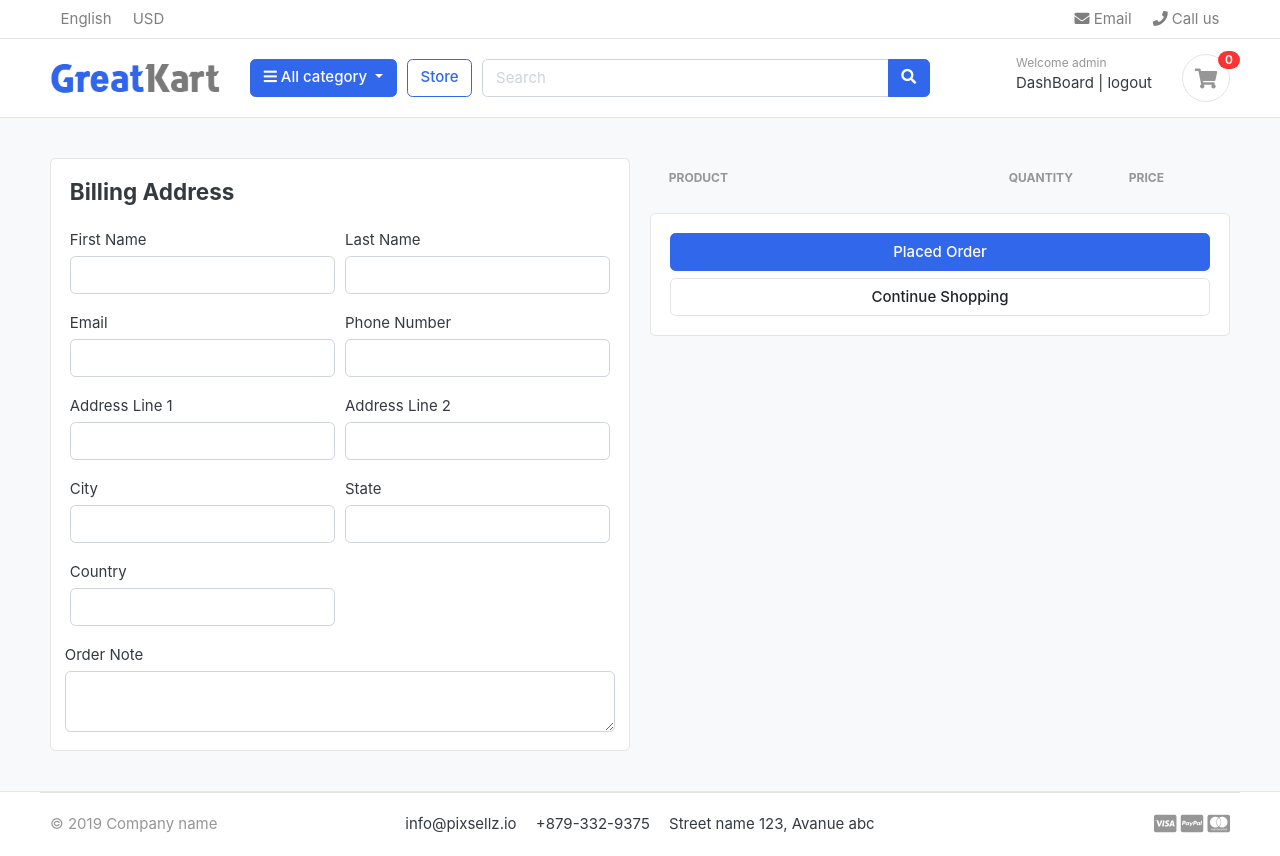
After one commit to akshay0753/Gokart-django, a Django app: page /cart/checkout/ in a window 1280 px wide. The commit adds this page. Run offline with Django 4.2, Linux system fonts and the light colour scheme; a user stored in the database is signed in; data comes from the database, SQL or seed files in the repository; both versions use the stored data as it was after the commit; lists and menus that the app fills with data are empty; some libraries are stand-ins or nearby versions; some web fonts are replaced.

Commit message:
cart funtionality and dashboard done

```diff
--- a/Gokart_project/carts/context_processors.py
+++ b/Gokart_project/carts/context_processors.py
@@ -8,8 +8,12 @@ def counter(request):
         return {}
     else:
         try:
-            cart = Cart.objects.get(cart_id = _cart_id(request))
-            cart_items = CartItem.objects.filter(cart=cart)
+            cart = Cart.objects.filter(cart_id = _cart_id(request))
+            if request.user.is_authenticated:
+               cart_items = CartItem.objects.filter(user= request.user)
+               print(cart_items)
+            else:
+                cart_items = CartItem.objects.filter(cart=cart[:1])
             for cart_item in cart_items:
                 cart_count += cart_item.quantity
         except Cart.DoesNotExist:
--- a/Gokart_project/carts/models.py
+++ b/Gokart_project/carts/models.py
@@ -1,5 +1,6 @@
 from django.db import models
 from store.models import Product, Variation
+from accounts.models import Account
 # Create your models here.
 class Cart(models.Model):
     cart_id = models.CharField(max_length = 250, blank=True)
@@ -10,9 +11,10 @@ class Cart(models.Model):
 
 
 class CartItem(models.Model):
+    user = models.ForeignKey(Account, on_delete=models.CASCADE, null=True)
     product = models.ForeignKey(Product, on_delete = models.CASCADE)
     variation = models.ManyToManyField(Variation, blank=True)
-    cart = models.ForeignKey(Cart, on_delete = models.CASCADE)
+    cart = models.ForeignKey(Cart, on_delete = models.CASCADE, null=True)
     quantity = models.IntegerField()
     is_active = models.BooleanField(default=True)
 
--- a/Gokart_project/carts/urls.py
+++ b/Gokart_project/carts/urls.py
@@ -7,6 +7,7 @@ urlpatterns = [
     path('add_cart/<int:product_id>/',views.add_cart, name= "add_cart"),
     path('remove_cart/<int:product_id>/<int:cart_item_id>',views.remove_cart, name= "remove_cart"),
     path('remove_cart_item/<int:product_id>/<int:cart_item_id>',views.remove_cart_item, name= "remove_cart_item"),
+    path('checkout/',views.checkout, name= "checkout"),
 
 
 
--- a/Gokart_project/carts/views.py
+++ b/Gokart_project/carts/views.py
@@ -3,6 +3,7 @@ from store.models import Product, Variation
 from .models import Cart, CartItem
 from django.core.exceptions import ObjectDoesNotExist
 from django.http import HttpResponse
+from django.contrib.auth.decorators import login_required
 # Create your views here.
 
 def _cart_id(request):
@@ -13,80 +14,141 @@ def _cart_id(request):
 
 
 def add_cart(request, product_id):
+    current_user = request.user
     product = Product.objects.get(id=product_id)
-    product_variation = []
-    if request.method == "POST":
-        for item in request.POST:
-            key = item
-            value = request.POST[key]
-            try:
-                variation =  Variation.objects.get(product=product, variation_category__iexact=key, variation_value__iexact=value)
-                # print(variation)
-                product_variation.append(variation)
-                print(product_variation)
-            except:
-                pass
-    try:
-        cart = Cart.objects.get(cart_id = _cart_id(request))
-    except Cart.DoesNotExist:
-        cart = Cart.objects.create(cart_id = _cart_id(request))
-    cart.save()
-    is_cart_item_exist = CartItem.objects.filter(product=product,cart=cart).exists()
-    if is_cart_item_exist:
-        cart_item = CartItem.objects.filter(product = product, cart=cart)
-        # exixting variation  ---> database
-        # current variation   ----> product_variation
-        #  item id            ----> database
-        existing_variation_list =[]
-        id= []
-        for item in cart_item:
-            existing_variation = item.variation.all()
-            existing_variation_list.append(list(existing_variation))
-            id.append(item.id)
-        print(existing_variation_list)
+    if current_user.is_authenticated:
+        product_variation = []
+        if request.method == "POST":
+            for item in request.POST:
+                key = item
+                value = request.POST[key]
+                try:
+                    variation =  Variation.objects.get(product=product, variation_category__iexact=key, variation_value__iexact=value)
+                    # print(variation)
+                    product_variation.append(variation)
+                    print(product_variation)
+                except:
+                    pass
 
-        if product_variation in existing_variation_list:
-            # return HttpResponse(True)
-            # increase cart item quanitity
-            index = existing_variation_list.index(product_variation)
-            item_id = id[index]
-            item = CartItem.objects.get(product=product, id=item_id)
-            item.quantity +=1
-            item.save()
+        is_cart_item_exist = CartItem.objects.filter(product=product,user=current_user).exists()
+        if is_cart_item_exist:
+            cart_item = CartItem.objects.filter(product = product, user=current_user)
+            # exixting variation  ---> database
+            # current variation   ----> product_variation
+            #  item id            ----> database
+            existing_variation_list =[]
+            id= []
+            for item in cart_item:
+                existing_variation = item.variation.all()
+                existing_variation_list.append(list(existing_variation))
+                id.append(item.id)
+
+            if product_variation in existing_variation_list:
+                # return HttpResponse(True)
+                # increase cart item quanitity
+                index = existing_variation_list.index(product_variation)
+                item_id = id[index]
+                item = CartItem.objects.get(product=product, id=item_id)
+                item.quantity +=1
+                item.save()
 
 
+            else:
+                # create a new cart item
+                item = CartItem.objects.create(product = product, quantity=1, user=current_user)
+                item.variation
+                if len(product_variation) > 0 :
+                    item.variation.clear()
+                    item.variation.add(*product_variation)
+                # cart_item.quantity += 1
+                    # print(product_variation)
+                item.save()
         else:
-            # create a new cart item
-            item = CartItem.objects.create(product = product, quantity=1, cart=cart)
-            item.variation
+            cart_item = CartItem.objects.create(
+                product = product,
+                quantity = 1,
+                user = current_user,
+            )
+            print(product_variation)
             if len(product_variation) > 0 :
-                item.variation.clear()
-                item.variation.add(*product_variation)
-            # cart_item.quantity += 1
-                # print(product_variation)
-            item.save()
-
-
-
+                    cart_item.variation.add(*product_variation)
+            cart_item.save()
+        return redirect('cart')
 
 
     else:
-        cart_item = CartItem.objects.create(
-            product = product,
-            quantity = 1,
-            cart = cart,
-        )
-        print(product_variation)
-        if len(product_variation) > 0 :
-                cart_item.variation.add(*product_variation)
-        cart_item.save()
-    return redirect('cart')
+        product_variation = []
+        if request.method == "POST":
+            for item in request.POST:
+                key = item
+                value = request.POST[key]
+                try:
+                    variation =  Variation.objects.get(product=product, variation_category__iexact=key, variation_value__iexact=value)
+                    # print(variation)
+                    product_variation.append(variation)
+                    print(product_variation)
+                except:
+                    pass
+        try:
+            cart = Cart.objects.get(cart_id = _cart_id(request))
+        except Cart.DoesNotExist:
+            cart = Cart.objects.create(cart_id = _cart_id(request))
+        cart.save()
+        is_cart_item_exist = CartItem.objects.filter(product=product,cart=cart).exists()
+        if is_cart_item_exist:
+            cart_item = CartItem.objects.filter(product = product, cart=cart)
+            # exixting variation  ---> database
+            # current variation   ----> product_variation
+            #  item id            ----> database
+            existing_variation_list =[]
+            id= []
+            for item in cart_item:
+                existing_variation = item.variation.all()
+                existing_variation_list.append(list(existing_variation))
+                id.append(item.id)
+            print(existing_variation_list)
+
+            if product_variation in existing_variation_list:
+                # return HttpResponse(True)
+                # increase cart item quanitity
+                index = existing_variation_list.index(product_variation)
+                item_id = id[index]
+                item = CartItem.objects.get(product=product, id=item_id)
+                item.quantity +=1
+                item.save()
+
+
+            else:
+                # create a new cart item
+                item = CartItem.objects.create(product = product, quantity=1, cart=cart)
+                item.variation
+                if len(product_variation) > 0 :
+                    item.variation.clear()
+                    item.variation.add(*product_variation)
+                # cart_item.quantity += 1
+                    # print(product_variation)
+                item.save()
+
+        else:
+            cart_item = CartItem.objects.create(
+                product = product,
+                quantity = 1,
+                cart = cart,
+            )
+            print(product_variation)
+            if len(product_variation) > 0 :
+                    cart_item.variation.add(*product_variation)
+            cart_item.save()
+        return redirect('cart')
 
 def remove_cart(request, product_id, cart_item_id):
-    cart = Cart.objects.get(cart_id = _cart_id(request))
     product = get_object_or_404(Product,id=product_id)
     try:
-        cart_item = CartItem.objects.get(product=product, cart=cart, id = cart_item_id)
+        if request.user.is_authenticated:
+            cart_item = CartItem.objects.get(product=product, user=request.user, id = cart_item_id)
+        else:
+            cart = Cart.objects.get(cart_id = _cart_id(request))
+            cart_item = CartItem.objects.get(product=product, cart=cart, id = cart_item_id)
         if cart_item.quantity >1:
             cart_item.quantity -=1
             cart_item.save()
@@ -100,9 +162,12 @@ def remove_cart(request, product_id, cart_item_id):
 
 
 def remove_cart_item(request, product_id, cart_item_id):
-    cart = Cart.objects.get(cart_id =_cart_id(request))
-    product = Product.objects.get(id=product_id)
-    cart_item = CartItem.objects.get(product=product, cart=cart, id = cart_item_id)
+    if request.user.is_authenticated:
+        product = Product.objects.get(id=product_id)
+        cart_item = CartItem.objects.get(product=product, user=request.user, id = cart_item_id)
+    else:
+         cart = Cart.objects.get(cart_id =_cart_id(request))
+         cart_item = CartItem.objects.get(product=product, cart=cart, id = cart_item_id)
     cart_item.delete()
     return redirect('cart')
 
@@ -110,8 +175,11 @@ def remove_cart_item(request, product_id, cart_item_id):
 
 def cart(request, total = 0, quantity = 0, cart_items = None):
     try:
-        cart = Cart.objects.get(cart_id =_cart_id(request))
-        cart_items = CartItem.objects.filter(cart =cart, is_active=True)
+        if request.user.is_authenticated:
+            cart_items = CartItem.objects.filter(user=request.user, is_active=True)
+        else:
+            cart = Cart.objects.get(cart_id =_cart_id(request))
+            cart_items = CartItem.objects.filter(cart =cart, is_active=True)
         for cart_item in cart_items:
             total += (cart_item.product.price * cart_item.quantity)
             quantity += cart_item.quantity
@@ -127,3 +195,28 @@ def cart(request, total = 0, quantity = 0, cart_items = None):
         "Grand_total" :Grand_total,
     }
     return render(request, "store/cart.html", context)
+
+
+@login_required(login_url='login')
+def checkout(request, total = 0, quantity = 0, cart_items = None):
+    try:
+        if request.user.is_authenticated:
+            cart_items = CartItem.objects.filter(user=request.user, is_active=True)
+        else:
+            cart = Cart.objects.get(cart_id =_cart_id(request))
+            cart_items = CartItem.objects.filter(cart =cart, is_active=True)
+        for cart_item in cart_items:
+            total += (cart_item.product.price * cart_item.quantity)
+            quantity += cart_item.quantity
+    except ObjectDoesNotExist:
+        pass
+    tax = (2 * total)/100
+    Grand_total = total + tax
+    context = {
+        'total':total,
+        'quantity': quantity,
+        'cart_items' : cart_items ,
+        "tax": tax,
+        "Grand_total" :Grand_total,
+    }
+    return render(request, 'store/checkout.html', context)
--- a/Gokart_project/templates/store/cart.html
+++ b/Gokart_project/templates/store/cart.html
@@ -102,7 +102,7 @@
 			<p class="text-center mb-3">
 				<img src={% static "./images/misc/payments.png" %} height="26">
 			</p>
-			<a href="./place-order.html" class="btn btn-primary btn-block"> Checkout </a>
+			<a href="{% url 'checkout'  %}" class="btn btn-primary btn-block"> Checkout </a>
 			<a href="{% url "store" %}" class="btn btn-light btn-block">Continue Shopping</a>
 		</div> <!-- card-body.// -->
 		</div> <!-- card.// -->
--- /dev/null
+++ b/Gokart_project/templates/store/checkout.html
@@ -0,0 +1,137 @@
+{% extends 'base.html' %}
+{% load static %}
+{% block content %}
+<section class="section-content padding-y bg">
+<div class="container">
+
+<!-- ============================ COMPONENT 1 ================================= -->
+  <form action='' method= "POST">
+<div class="row">
+	<aside class="col-lg-6">
+<div class="card">
+    <div class='card-body'>
+    <h4 class='card-title mb-4'>Billing Address</h4>
+
+    {% csrf_token %}
+    <div class="form-row">
+    <div class="col-md-6 form-group">
+        <label for="">First Name</label>
+        <input type="text" name="first_name" class="form-control" required>
+    </div>
+    <div class="col-md-6 form-group">
+        <label for="">Last Name</label>
+        <input type="text" name="last_name" class="form-control" required>
+    </div>
+</div>
+
+<div class="form-row">
+    <div class="col-md-6 form-group">
+        <label for="">Email</label>
+        <input type="email" name="email" class="form-control" required>
+    </div>
+    <div class="col-md-6 form-group">
+        <label for="">Phone Number</label>
+        <input type="text" name="phone_number" class="form-control" required>
+    </div>
+</div>
+
+<div class="form-row">
+    <div class="col-md-6 form-group">
+        <label for="">Address Line 1</label>
+        <input type="text" name="Address_line_1" class="form-control" required>
+    </div>
+    <div class="col-md-6 form-group">
+        <label for="">Address Line 2</label>
+        <input type="text" name="Address_line_2" class="form-control">
+    </div>
+</div>
+
+<div class="form-row">
+    <div class="col-md-6 form-group">
+        <label for="">City</label>
+        <input type="text" name="city" class="form-control" required>
+    </div>
+    <div class="col-md-6 form-group">
+        <label for="">State</label>
+        <input type="text" name="state" class="form-control" required>
+    </div>
+</div>
+
+<div class="form-row">
+    <div class="col-md-6 form-group">
+        <label for="">Country</label>
+        <input type="text" name="country" class="form-control" required>
+    </div>
+</div>
+
+<div class="form-row">
+
+        <label for="">Order Note</label>
+        <textarea name="order_note" rows='2' class= 'form-control'></textarea>
+    </div>
+</div>
+
+
+</div> <!-- card.// -->
+
+	</aside> <!-- col.// -->
+	<aside class="col-lg-6">
+    <table class="table table-borderless table-shopping-cart">
+<thead class="text-muted">
+<tr class="small text-uppercase">
+  <th scope="col">Product</th>
+  <th scope="col" width="120">Quantity</th>
+  <th scope="col" width="120">Price</th>
+</tr>
+</thead>
+<tbody>
+{% for cart_item in cart_items %}
+<tr>
+	<td>
+		<figure class="itemside align-items-center">
+			<div class="aside"><img src="{{cart_item.product.image.url}}" class="img-sm"></div>
+			<figcaption class="info">
+				<a href="{{  cart_item.product.get_url }}" class="title text-dark">{{cart_item.product.product_name}}</a>
+				<p class="text-muted small">
+				{% if cart_item.variation.all %}
+					{% for item in cart_item.variation.all %}
+					     {{ item.variation_category }} : {{ item.variation_value }} <br>
+					{% endfor %}
+                {% endif %}
+
+				</p>
+			</figcaption>
+		</figure>
+	</td>
+	<td>
+		 <!-- col.// -->
+         <label for="">{{cart_item.quantity}}</label>
+	</td>
+	<td>
+		<div class="price-wrap">
+			<var class="price">${{ cart_item.sub_total }}</var>
+			<small class="text-muted"> ${{ cart_item.product.price }} each </small>
+		</div> <!-- price-wrap .// -->
+	</td>
+</tr>
+{% endfor %}
+
+</tbody>
+</table>
+
+		<div class="card">
+		<div class="card-body">
+			<button type='submit' name='submit' class="btn btn-primary btn-block"> Placed Order </button>
+			<a href="{% url "store" %}" class="btn btn-light btn-block">Continue Shopping</a>
+		</div> <!-- card-body.// -->
+		</div> <!-- card.// -->
+
+</aside> <!-- col.// -->
+</div> <!-- row.// -->
+
+<!-- ============================ COMPONENT 1 END .// ================================= -->
+</form>
+</div> <!-- container .//  -->
+</section>
+
+{% endblock %}
```
Also changed, not shown: Gokart_project/accounts/views.py (+52 -10 lines), Gokart_project/carts/migrations/0003_cartitem_user_alter_cartitem_cart.py (added), Gokart_project/db.sqlite3.
